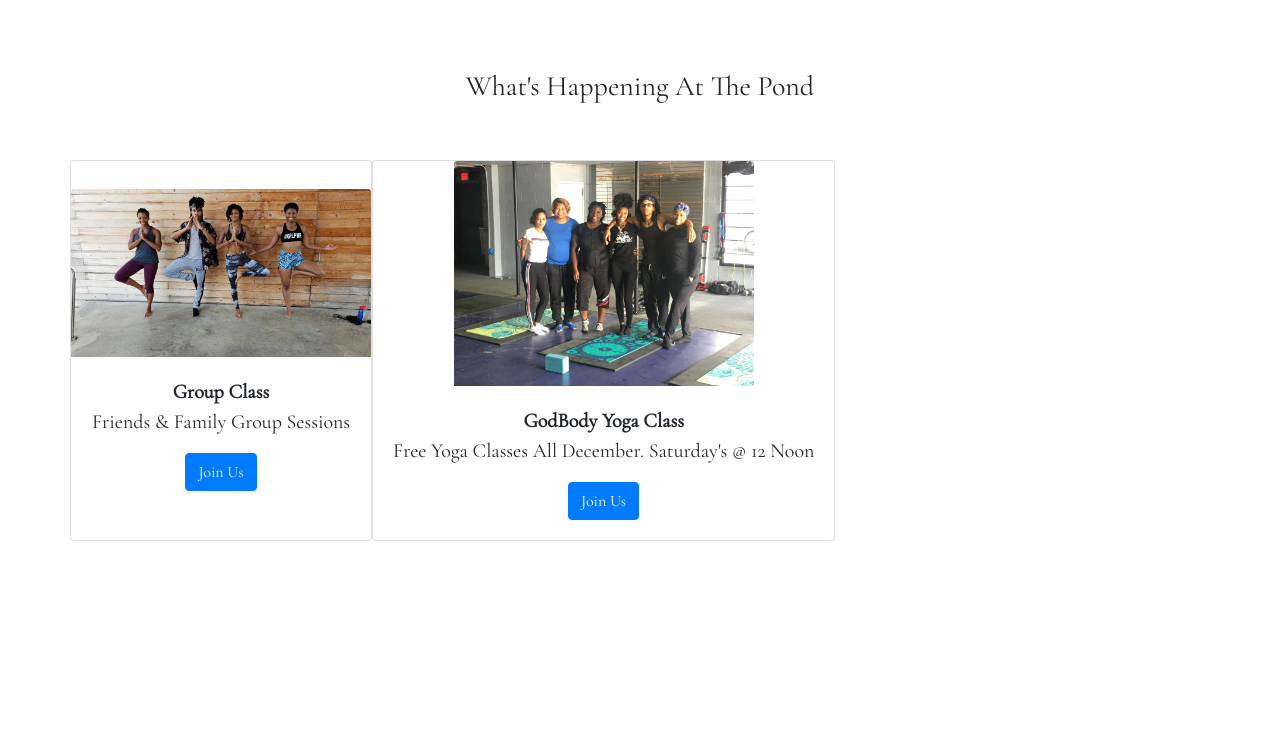
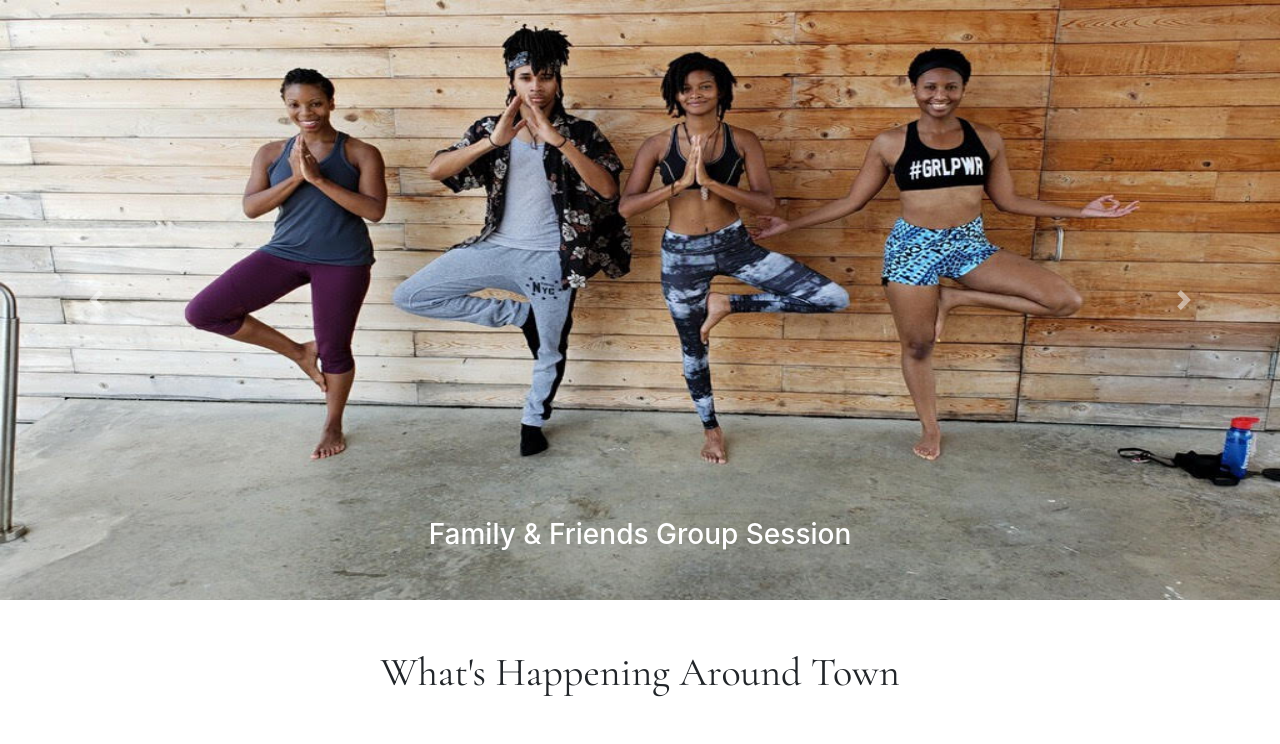
Before and after one commit to cmadisonne/passion-project, a Django app: page /community/ in a window 1280 px wide. Shown: the part 56-800 px from the top of the page. Run offline with Django 3.2, Linux system fonts and the light colour scheme; some libraries are stand-ins or nearby versions.

Commit message:
InProgress

```diff
--- a/Yoga/YogaApp/admin.py
+++ b/Yoga/YogaApp/admin.py
@@ -1,6 +1,7 @@
 from django.contrib import admin
 
 # Register your models here.
-from .models import SignUp
+from .models import Contact, Events
 
-admin.site.register(SignUp)
+admin.site.register(Contact)
+admin.site.register(Events)
--- a/Yoga/YogaApp/static/css/YogaApp.css
+++ b/Yoga/YogaApp/static/css/YogaApp.css
@@ -43,21 +43,22 @@ hr{
     font-size: 25px;
 }
 
-#community2{
-    margin: 70px;
+#community1{
+    height: 600px;
+}
+
+#communityhead{
     text-align: center;
     font-family: 'Cormorant Garamond', serif;
 }
 
-#community2 p,strong{
-    font-size: 20px;
+.carousel-item img{
+    width: 100%;
+    height: 100%;
+    /*opacity: 0.8;*/
 }
 
-#community2 img{
-    width: 300px;
-
+#community2{
+    text-align: center;
+    font-family: 'Cormorant Garamond', serif;
 }
-
-#cards{
-    display: table;
-}
--- a/Yoga/YogaApp/templates/YogaApp/community.html
+++ b/Yoga/YogaApp/templates/YogaApp/community.html
@@ -3,27 +3,48 @@
 
 {% block content %}
 
+
+<div id="community1">
+    <div id="carouselExampleControls" class="carousel slide" data-ride="carousel">
+        <div class="carousel-inner">
+            <div class="carousel-item active">
+                <img class="d-block w-100" src="{% static 'group.jpg' %}" alt="First slide">
+                <div class="carousel-caption d-none d-md-block">
+                <h3>Family & Friends Group Session</h3>
+                </div>
+            </div>
+            <div class="carousel-item">
+                <img class="d-block w-100" src="{% static 'godbody.jpg' %}" alt="Second slide">
+                <div class="carousel-caption d-none d-md-block">
+                <h3>GodBody Yoga Class</h3>
+                <p>FREE ALL DECEMBER</p>
+                </div>
+            </div>
+            <div class="carousel-item">
+                <img class="d-block w-100" src="{% static 'childs.jpg' %}" alt="Third slide">
+                <div class="carousel-caption d-none d-md-block">
+                <h3>Stay Connected!</h3>
+                </div>
+            </div>
+
+        </div>
+        <a class="carousel-control-prev" href="#carouselExampleControls" role="button" data-slide="prev">
+            <span class="carousel-control-prev-icon" aria-hidden="true"></span>
+            <span class="sr-only">Previous</span>
+        </a>
+        <a class="carousel-control-next" href="#carouselExampleControls" role="button" data-slide="next">
+            <span class="carousel-control-next-icon" aria-hidden="true"></span>
+            <span class="sr-only">Next</span>
+        </a>
+    </div>
+</div>
+<br><br>
 <div id="community2">
-    <h3>What's Happening At The Pond</h3>
-    <br><br>
-    <div id="cards">
-        <div class="card" style="display: table-cell;">
-          <img class="card-img-top" src="{% static 'group.jpg' %}" alt="Card image cap">
-          <div class="card-body">
-            <strong class="card-title">Group Class</strong>
-            <p class="card-text">Friends & Family Group Sessions</p>
-            <a href="{% url 'schedule' %}" class="btn btn-primary">Join Us</a>
-          </div>
-        </div>
-        <div class="card" style="display: table-cell;">
-          <img class="card-img-top" src="{% static 'godbody.jpg' %}" alt="Card image cap">
-          <div class="card-body">
-            <strong class="card-title">GodBody Yoga Class</strong>
-            <p class="card-text">Free Yoga Classes All December. Saturday's @ 12 Noon</p>
-            <a href="{% url 'schedule' %}" class="btn btn-primary">Join Us</a>
-          </div>
-        </div>
-    </div>
+    <h1>
+        What's Happening Around Town
+    </h1>
+
+
 </div>
 
 {% endblock %}
--- a/Yoga/YogaApp/views.py
+++ b/Yoga/YogaApp/views.py
@@ -1,5 +1,4 @@
 from django.shortcuts import render,redirect, get_object_or_404
-from .models import SignUp
 
 # Create your views here.
 def base (request):
```
Also changed, not shown: Yoga/YogaApp/models.py (+9 -1 lines), Yoga/YogaApp/migrations/0002_auto_20181216_2005.py (added), Yoga/YogaApp/static/group2.jpg (added), Yoga/YogaApp/static/group3.jpg (added), Yoga/db.sqlite3.
